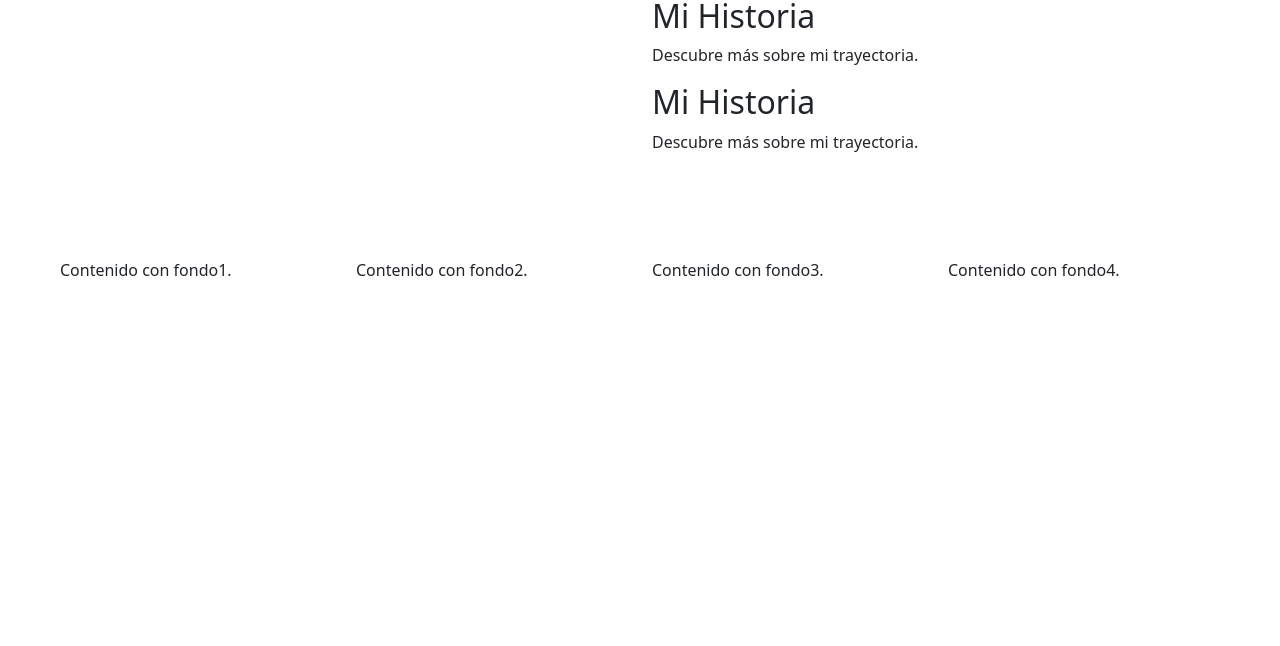
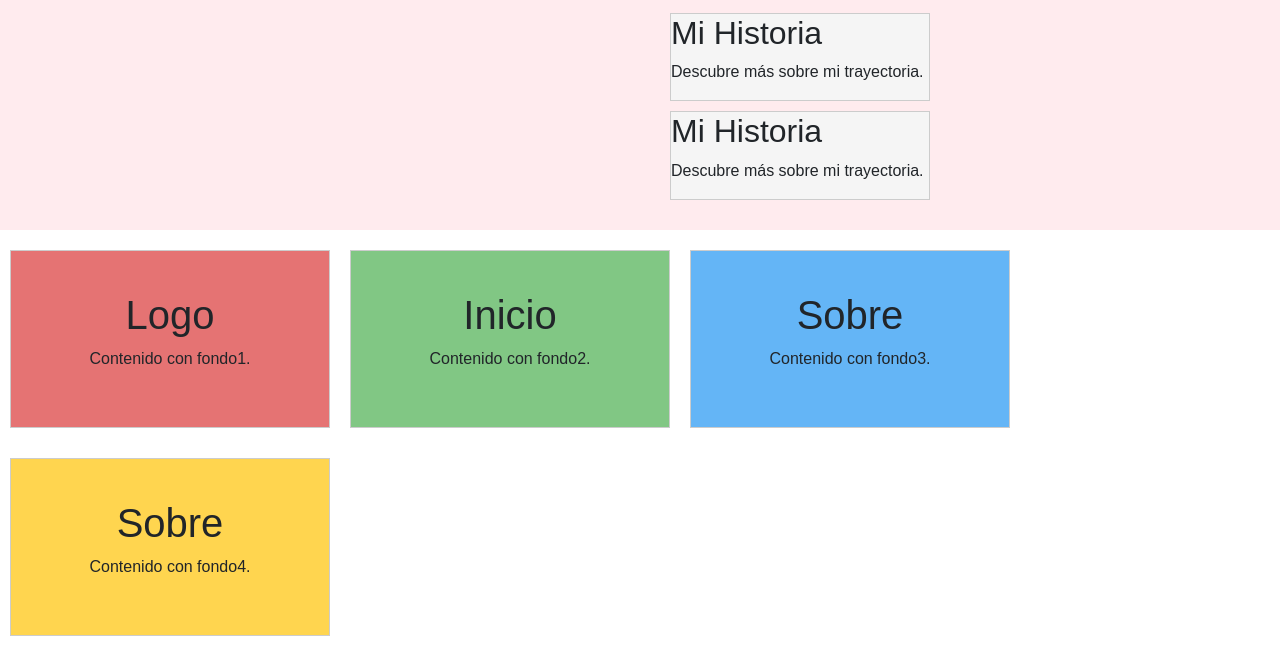
Before and after one commit to grafizdesing/maquetacion-boostrap, a plain HTML site: page index.html in a window 1280 px wide. Shown: the part 715-1361 px from the top of the page. Before the commit the page ends 1061 px from the top, so only its background shows below. Drawn offline with nearby package versions, Linux system fonts and the light colour scheme.

Commit message:
Update style.css

```diff
--- a/css/style.css
+++ b/css/style.css
@@ -1,21 +1,132 @@
-*{
-	box-sizing: border-box;
+body {
+  font-family: 'Arial', sans-serif;
 }
-body{
-	margin: auto;
-	padding: 2em;
+
+/* Estilos para el header */
+.header {
+  text-align: center;
+  padding: 10px;
+  background-color: #333;
+  color: #fff;
 }
-h1 {
-	color: white;
+
+/* Estilos para el menú */
+.menu {
+  background-color: #f8f9fa;
+  padding: 20px;
 }
-.row{
-	padding: 1rem;
+
+.menu1 {
+  background-color: #e0e0e0;
+  padding: 20px;
 }
-.barra{
-	background-color: #FF266E;
+
+/* Estilos para la caja de Últimos Proyectos dentro del menú */
+.nested-box {
+  border: 1px solid #ccc;
+  margin: 10px;
+  background-color: #fff;
 }
-.cajaBorde{
-	border-style: solid;
-	border-color: #FF266E;
-	height: 30vh;
+
+/* Estilos para el contenido */
+.content {
+  background-color: #ffebee;
+  padding: 20px;
+  margin-top: 20px;
 }
+
+/* Estilos para la caja de Mi Historia dentro del contenido */
+.content .nested-box {
+  background-color: #f5f5f5;
+}
+
+/* Estilos para el contenido2 */
+.content2 {
+  text-align: center;
+  padding: 40px;
+  margin-top: 20px;
+}
+
+/* Estilos específicos para fondo1, fondo2, fondo3 y fondo4 */
+.fondo1 {
+  background-color: #e57373;
+}
+
+.fondo2 {
+  background-color: #81c784;
+}
+
+.fondo3 {
+  background-color: #64b5f6;
+}
+
+.fondo4 {
+  background-color: #ffd54f;
+}
+
+/* Estilos para las imágenes */
+.image {
+  max-width: 100%;
+  height: auto;
+}
+
+
+
+.header {
+	text-align: center;
+	background-color: #333;
+	color: #fff;
+  }
+
+  /* Estilos para el menú */
+  .menu {
+	background-color: #f8f9fa;
+  }
+
+  .menu1 {
+	background-color: #e0e0e0;
+  }
+
+  /* Estilos para la caja de Últimos Proyectos dentro del menú */
+  .nested-box {
+	border: 1px solid #ccc;
+	background-color: #fff;
+  }
+
+  /* Estilos para el contenido */
+  .content {
+	background-color: #ffebee;
+  }
+
+  /* Estilos para la caja de Mi Historia dentro del contenido */
+  .content .nested-box {
+	background-color: #f5f5f5;
+  }
+
+  /* Estilos para el contenido2 */
+  .content2 {
+	text-align: center;
+  }
+
+  /* Estilos específicos para fondo1, fondo2, fondo3 y fondo4 */
+  .fondo1 {
+	background-color: #e57373;
+  }
+
+  .fondo2 {
+	background-color: #81c784;
+  }
+
+  .fondo3 {
+	background-color: #64b5f6;
+  }
+
+  .fondo4 {
+	background-color: #ffd54f;
+  }
+
+  /* Estilos para las imágenes */
+  .image {
+	max-width: 100%;
+	height: auto;
+  }
```
